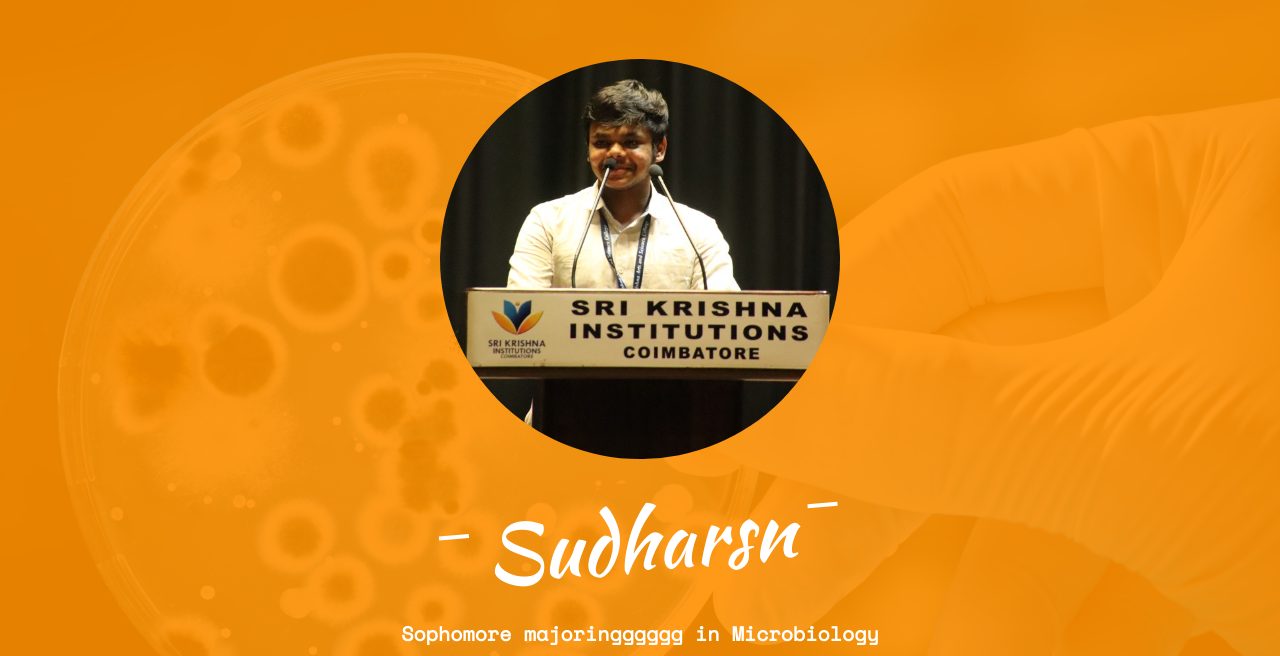
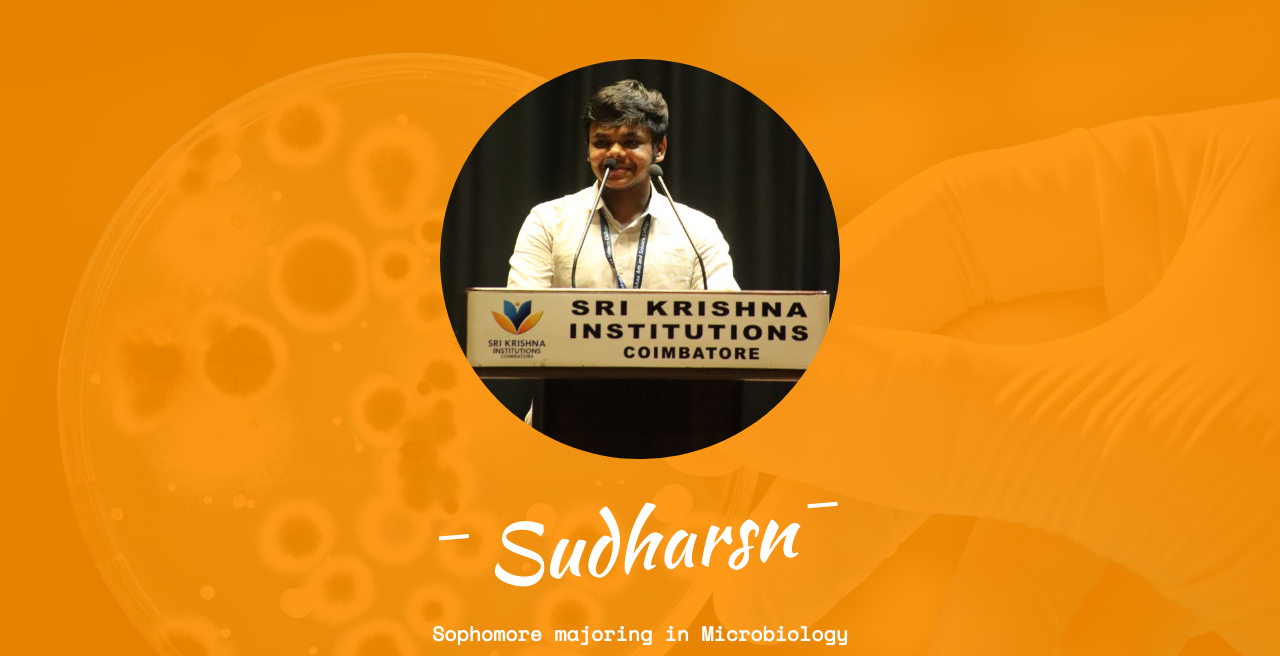
Before and after one commit to sudharsn-js/sudharsn-js.github.io, a plain HTML site: page index.html in a window 1280 px wide. Shown: the top 656 px of the page. Drawn offline with nearby package versions, Linux system fonts and the light colour scheme; some packages are replaced by stand-ins of ours; no server answers; files whose address does not match are found by name.

Commit message:
revert test

```diff
--- a/index.html
+++ b/index.html
@@ -69,7 +69,7 @@
 						<div class="display-tc js-fullheight animate-box" data-animate-effect="fadeIn">
 							<div class="profile-thumb" style="background: url(images/user-3.jpg);"></div>
 							<h1><span>Sudharsn </span></h1>
-							<h3><span style="font-weight:bold;">Sophomore majoringggggg in Microbiology</span></h3>
+							<h3><span style="font-weight:bold;">Sophomore majoring in Microbiology</span></h3>
 							<p>
 								<ul class="fh5co-social-icons">
 									<li><a href="#"><i class="icon-twitter2"></i></a></li>
```
